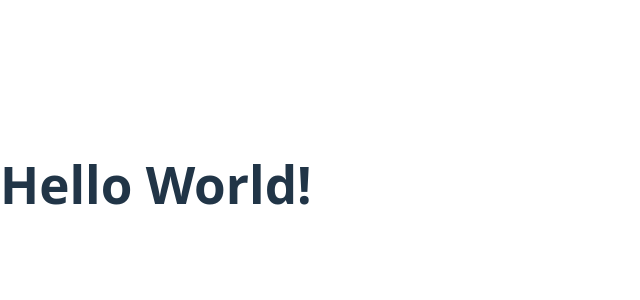
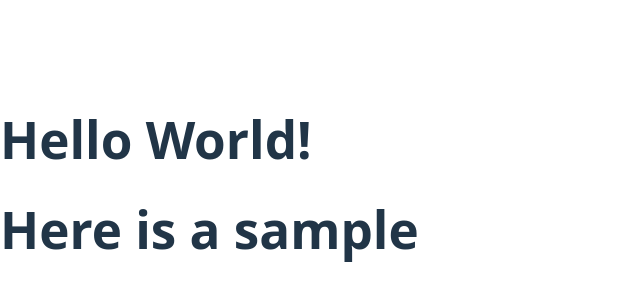
Before and after one commit to mathiasadikpon/react-w3school, a React (Vite) app: page / in a window 1280 px wide. Shown: the part 216-516 px from the top of the page, without its empty margins (0-640 px from the left). Built offline with nearby package versions, Linux system fonts and the light colour scheme.

Commit message:
add sample message to App component

```diff
--- a/src/App.jsx
+++ b/src/App.jsx
@@ -2,6 +2,7 @@ function App() {
   return (
     <div className="App">
       <h1>Hello World!</h1>
+      <h1>Here is a sample</h1>
     </div>
   );
 }
```
